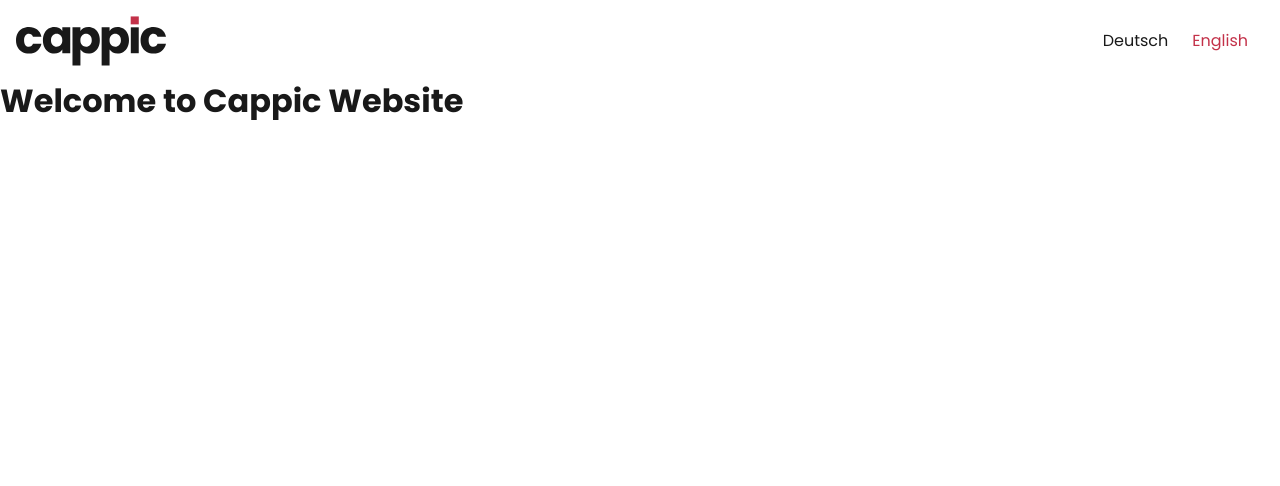
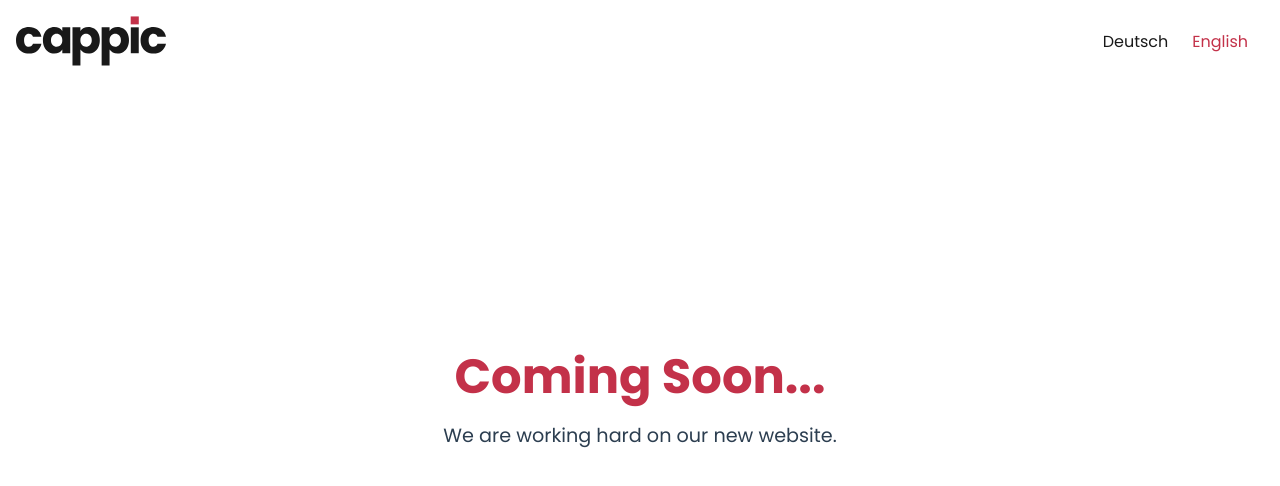
Before and after one commit to MarvinVrdoljak/cappic-website, a Next.js app: page /en in a window 1280 px wide. Shown: the top 486 px of the page. Built offline with nearby package versions, Linux system fonts and the light colour scheme.

Commit message:
Enhance main page layout with styles, update header and language switcher for improved positioning, and modify translations for upcoming website launch.

```diff
--- /dev/null
+++ b/src/app/[lang]/page.module.scss
@@ -0,0 +1,24 @@
+@import '@/styles/variables';
+
+.container {
+  min-height: 100vh;
+  display: flex;
+  flex-direction: column;
+  justify-content: center;
+  align-items: center;
+  text-align: center;
+  padding: 2rem;
+}
+
+.title {
+  font-size: 3rem;
+  margin-bottom: 1rem;
+  color: $primary-color;
+  font-weight: 700;
+}
+
+.description {
+  font-size: 1.2rem;
+  color: $second-text-color;
+  max-width: 600px;
+}
--- a/src/app/[lang]/page.tsx
+++ b/src/app/[lang]/page.tsx
@@ -1,6 +1,7 @@
 import { locales, type ValidLocale } from '@/i18n/config'
 import type { Metadata } from 'next'
 import { getDictionary } from '@/i18n/get-dictionary'
+import styles from './page.module.scss'
 
 interface Props {
   params: {
@@ -24,8 +25,9 @@ export default async function Home({ params: { lang } }: Props) {
   const dict = await getDictionary(lang)
 
   return (
-    <main>
-      <h1>{dict.home.welcome}</h1>
+    <main className={styles.container}>
+      <h1 className={styles.title}>{dict.home.welcome}</h1>
+      <p className={styles.description}>{dict.home.description}</p>
     </main>
   )
 }
--- a/src/components/globals/Header/Header.module.scss
+++ b/src/components/globals/Header/Header.module.scss
@@ -3,4 +3,9 @@
   justify-content: space-between;
   align-items: center;
   padding: 1rem;
+  position: fixed;
+  top: 0;
+  right: 0;
+  left: 0;
+  z-index: 1000;
 }
--- a/src/components/globals/LanguageSwitcher/LanguageSwitcher.module.scss
+++ b/src/components/globals/LanguageSwitcher/LanguageSwitcher.module.scss
@@ -1,15 +1,18 @@
 @import '@/styles/_variables.scss';
 
 .switcher {
-  position: fixed;
-  top: 1rem;
-  right: 1rem;
+
   display: flex;
   gap: 0.5rem;
   background: rgba(255, 255, 255, 0.1);
   padding: 0.5rem;
   border-radius: 0.5rem;
   backdrop-filter: blur(10px);
+  z-index: 1000;
+
+  @media (max-width: 768px) {
+    display: none;
+  }
 
   a {
     padding: 0.25rem 0.5rem;
--- a/src/i18n/dictionaries/de.json
+++ b/src/i18n/dictionaries/de.json
@@ -1,7 +1,7 @@
 {
   "home": {
-    "welcome": "Willkommen bei Cappic Website",
-    "description": "Ihre moderne Webpräsenz"
+    "welcome": "Demnächst verfügbar...",
+    "description": "Wir arbeiten fleißig an unserer neuen Website."
   },
   "imprint": {
     "title": "Impressum",
--- a/src/i18n/dictionaries/en.json
+++ b/src/i18n/dictionaries/en.json
@@ -1,7 +1,7 @@
 {
   "home": {
-    "welcome": "Welcome to Cappic Website",
-    "description": "Your modern web presence"
+    "welcome": "Coming Soon...",
+    "description": "We are working hard on our new website."
   },
   "imprint": {
     "title": "Legal Notice",
```
